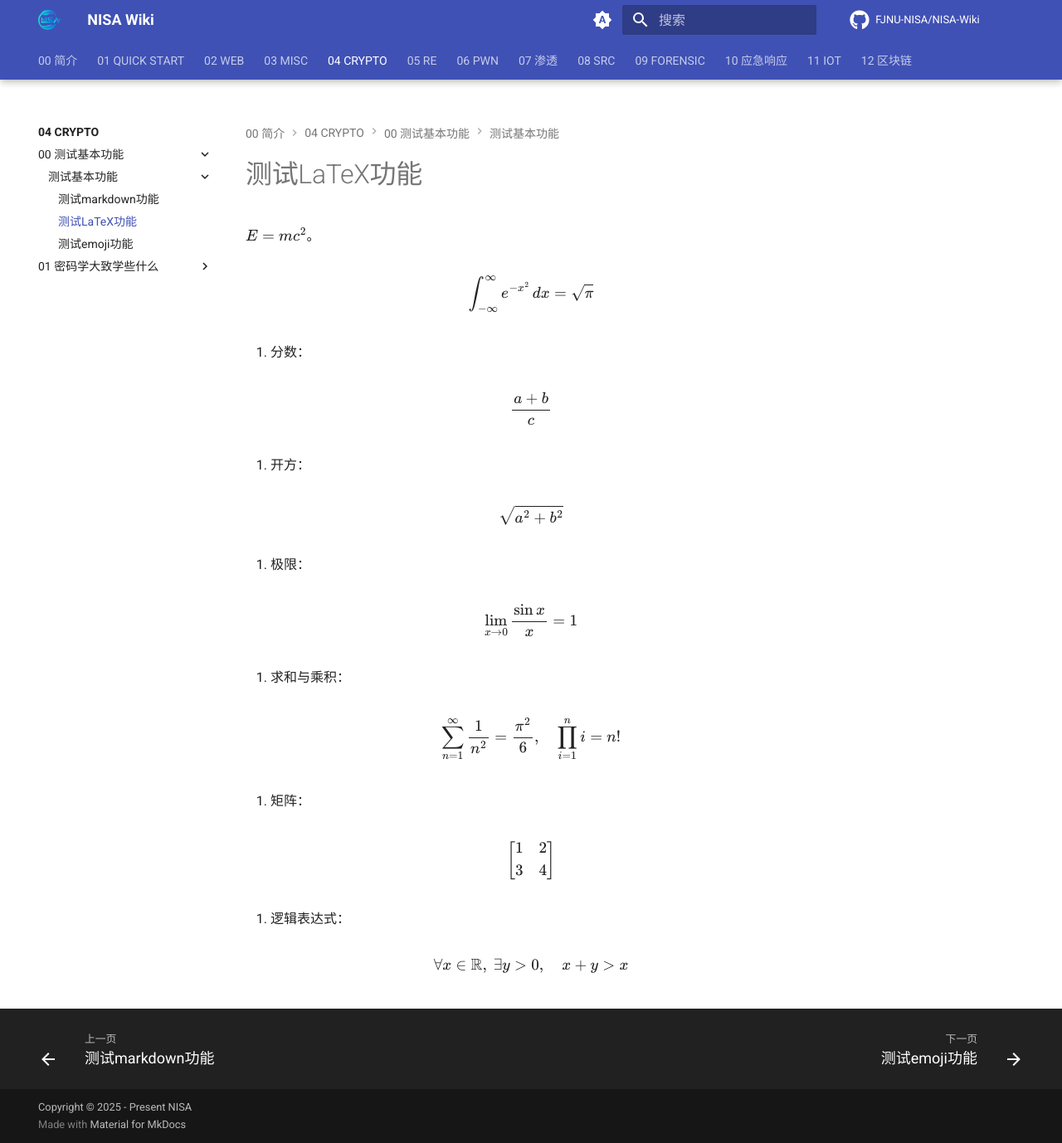
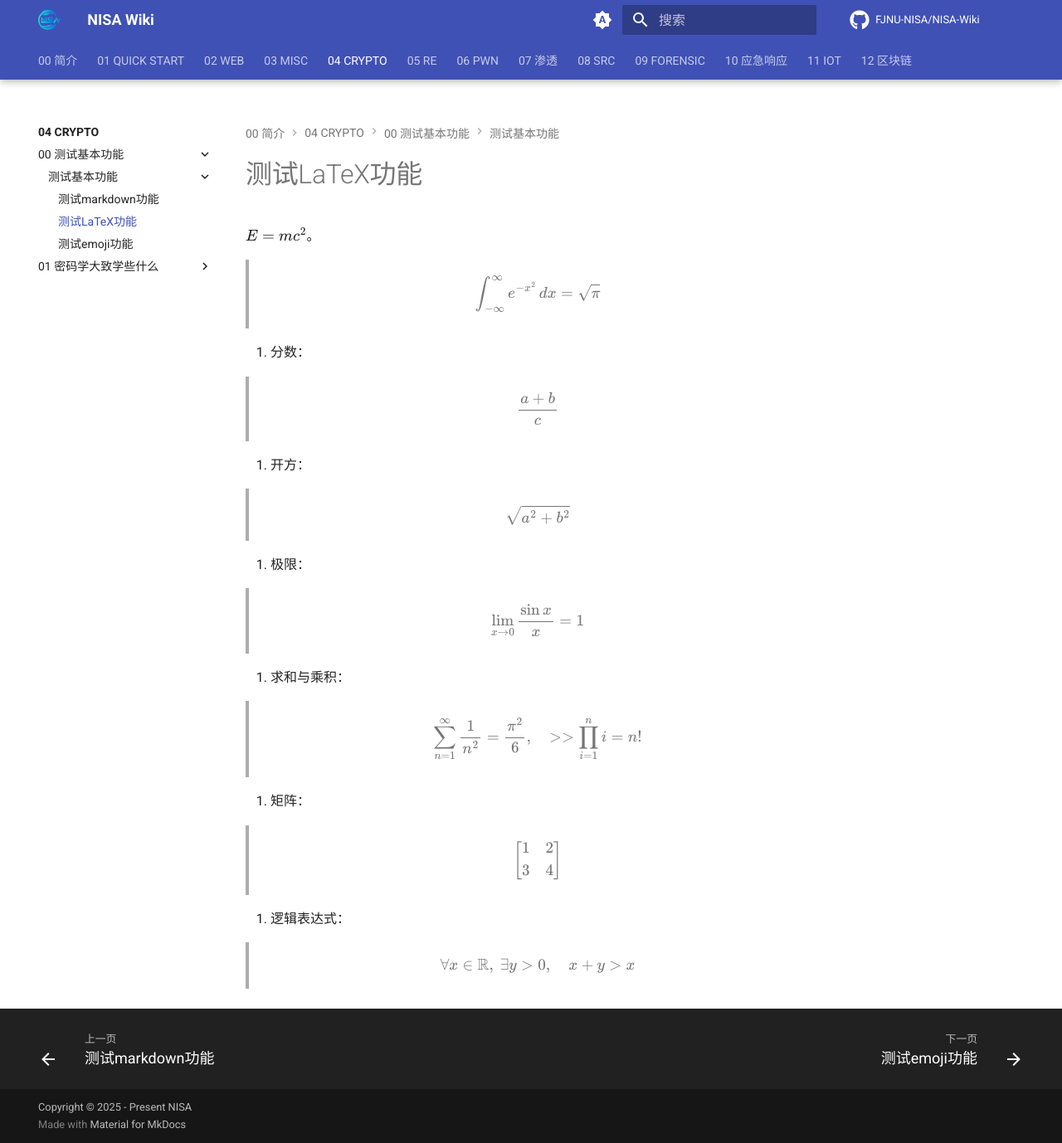
Before and after one commit to FJNU-NISA/NISA-Wiki, an MkDocs documentation site: the page built from docs/04-CRYPTO/00-测试基本功能/测试基本功能/02-测试LaTeX功能.md, in a window 1280 px wide and 1378 px high. Shown: the whole window at 83% size. Built offline with MkDocs 1.6.1 and Material for MkDocs 9.7.7, drawn with Linux system fonts in a browser that asks for light colours; comment, search, counter and statistics services are not loaded.

Commit message:
fix:LaTeX grammar

```diff
--- a/docs/04-CRYPTO/00-测试基本功能/测试基本功能/02-测试LaTeX功能.md
+++ b/docs/04-CRYPTO/00-测试基本功能/测试基本功能/02-测试LaTeX功能.md
@@ -2,45 +2,45 @@
 
  $E = mc^2$。
 
-$$
-\int_{-\infty}^{\infty} e^{-x^2} \, dx = \sqrt{\pi}
-$$
+> $$
+> \int_{-\infty}^{\infty} e^{-x^2} \, dx = \sqrt{\pi}
+> $$
 
 1. 分数：
 
-$$
-\frac{a + b}{c}
-$$
+> $$
+> \frac{a + b}{c}
+> $$
 
 2. 开方：
 
-$$
-\sqrt{a^2 + b^2}
-$$
+> $$
+> \sqrt{a^2 + b^2}
+> $$
 
 3. 极限：
 
-$$
-\lim_{x \to 0} \frac{\sin x}{x} = 1
-$$
+> $$
+> \lim_{x \to 0} \frac{\sin x}{x} = 1
+> $$
 
 4. 求和与乘积：
 
-$$
-\sum_{n=1}^{\infty} \frac{1}{n^2} = \frac{\pi^2}{6}, \quad \prod_{i=1}^{n} i = n!
-$$
+> $$
+> \sum_{n=1}^{\infty} \frac{1}{n^2} = \frac{\pi^2}{6}, \quad > > \prod_{i=1}^{n} i = n!
+> $$
 
 5. 矩阵：
 
-$$
-\begin{bmatrix}
-1 & 2 \\
-3 & 4
-\end{bmatrix}
-$$
+> $$
+> \begin{bmatrix}
+> 1 & 2 \\
+> 3 & 4
+> \end{bmatrix}
+> $$
 
 6. 逻辑表达式：
 
-$$
-\forall x \in \mathbb{R},\ \exists y > 0,\quad x + y > x
-$$
+> $$
+> \forall x \in \mathbb{R},\ \exists y > 0,\quad x + y > x
+> $$
```
